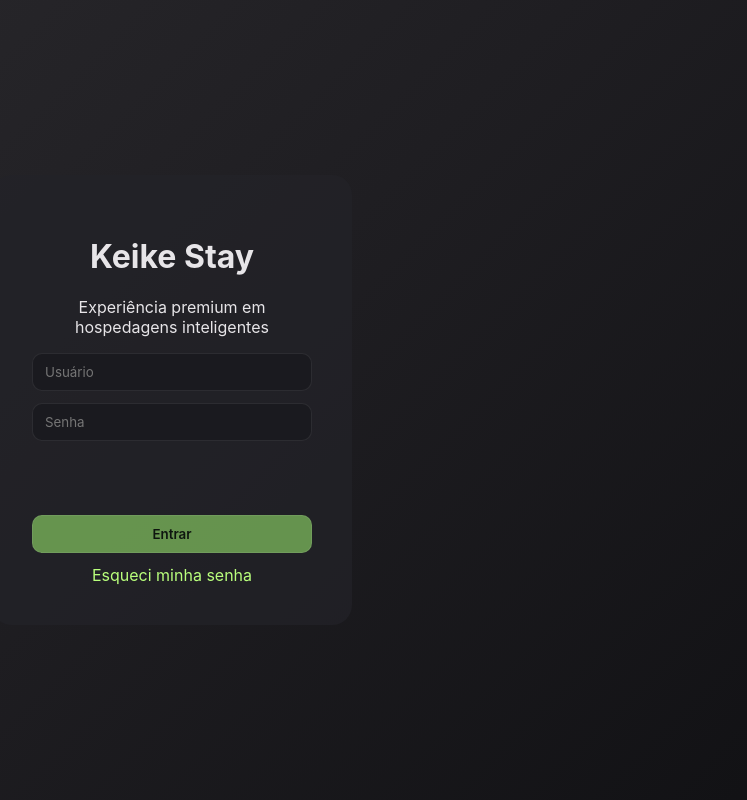
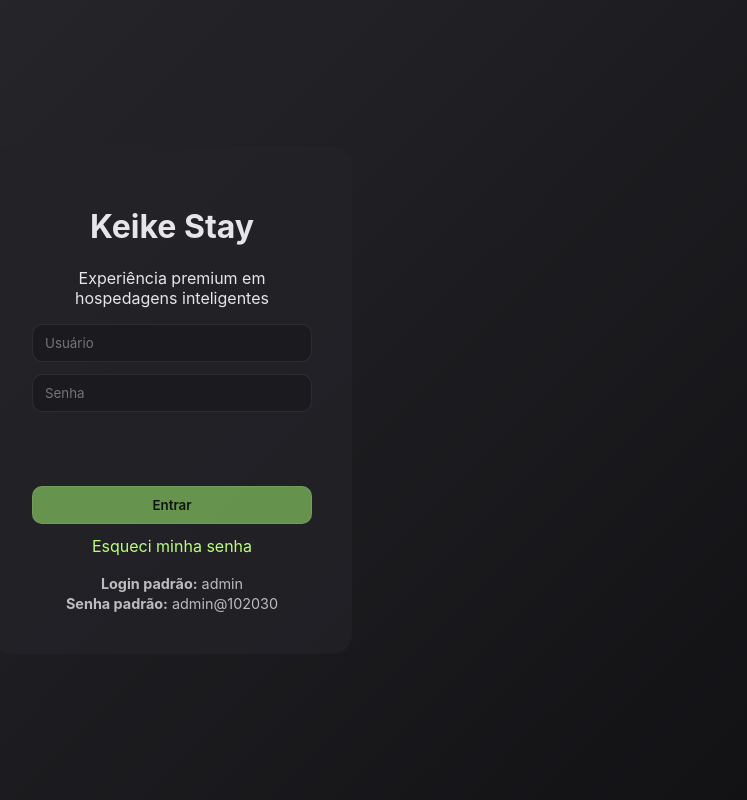
Before and after one commit to OZeDoPicadinho/Keike-Automacao, a FastAPI app: page / in a window 1280 px wide. Shown: the whole page, without its empty margins (468-1215 px from the left). Run offline with FastAPI, Linux system fonts and the light colour scheme.

Commit message:
Corrigir login com fallback e credenciais padrão

```diff
--- a/backend/app/main.py
+++ b/backend/app/main.py
@@ -1,6 +1,7 @@
 from pathlib import Path
 
-from fastapi import FastAPI, Request
+from fastapi import FastAPI, Form, Request
+from fastapi.responses import RedirectResponse
 from fastapi.staticfiles import StaticFiles
 from fastapi.templating import Jinja2Templates
 
@@ -55,6 +56,27 @@ def login(request: Request):
     return templates.TemplateResponse("login.html", {"request": request})
 
 
+@app.post("/login")
+def login_submit(request: Request, username: str = Form(...), password: str = Form(...)):
+    db = SessionLocal()
+    try:
+        user = (
+            db.query(models.User)
+            .filter(models.User.username == username)
+            .filter(models.User.password == password)
+            .first()
+        )
+        if not user:
+            return templates.TemplateResponse(
+                "login.html",
+                {"request": request, "error": "Credenciais inválidas"},
+                status_code=401,
+            )
+    finally:
+        db.close()
+    return RedirectResponse(url="/dashboard", status_code=302)
+
+
 @app.get("/dashboard")
 def dashboard(request: Request):
     return templates.TemplateResponse("dashboard.html", {"request": request})
--- a/frontend/static/css/styles.css
+++ b/frontend/static/css/styles.css
@@ -60,3 +60,9 @@ button:hover { filter: brightness(1.05); }
 .login-card form { display: grid; gap: 12px; }
 .link { color: var(--accent); text-decoration: none; }
 #login-error { color: #d0a3a3; min-height: 18px; }
+.login-hint {
+  margin-top: 18px;
+  font-size: 0.9rem;
+  color: rgba(255, 255, 255, 0.7);
+  line-height: 1.4;
+}
--- a/frontend/templates/login.html
+++ b/frontend/templates/login.html
@@ -10,13 +10,17 @@
   <div class="login-card">
     <h1>Keike Stay</h1>
     <p>Experiência premium em hospedagens inteligentes</p>
-    <form id="login-form">
-      <input id="login-username" type="text" placeholder="Usuário" required />
-      <input id="login-password" type="password" placeholder="Senha" required />
-      <p id="login-error"></p>
+    <form id="login-form" action="/login" method="post">
+      <input id="login-username" name="username" type="text" placeholder="Usuário" required />
+      <input id="login-password" name="password" type="password" placeholder="Senha" required />
+      <p id="login-error">{{ error or '' }}</p>
       <button type="submit">Entrar</button>
       <a class="link" href="#">Esqueci minha senha</a>
     </form>
+    <div class="login-hint">
+      <strong>Login padrão:</strong> admin<br />
+      <strong>Senha padrão:</strong> admin@102030
+    </div>
   </div>
   <script src="/static/js/app.js"></script>
   <script>
```
Also changed, not shown: README.md.
